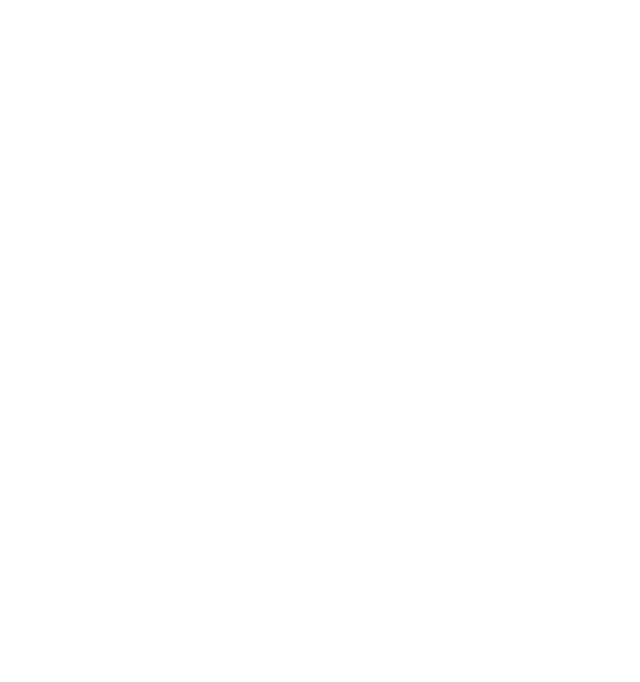
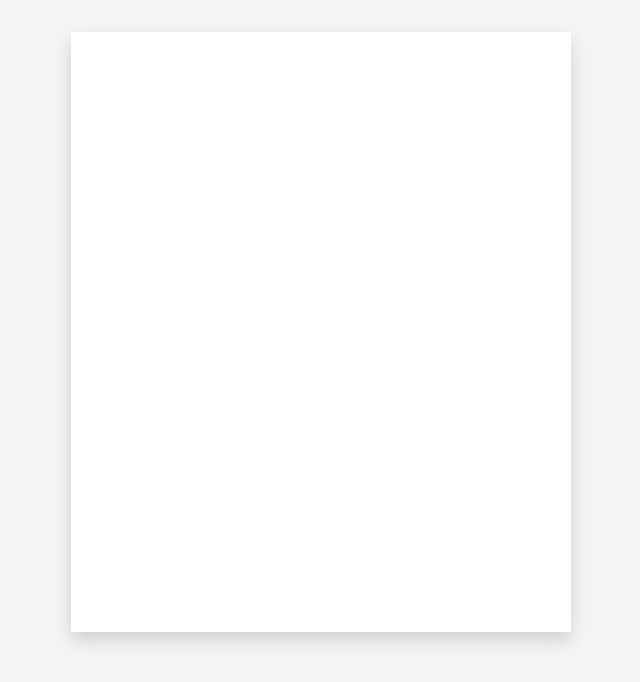
Before and after one commit to BasharNader/Open-Weather, a React (Create React App) app: page / in a window 1280 px wide. Shown: the top 682 px of the page, without its empty margins (319-959 px from the left). Built offline with nearby package versions, Linux system fonts and the light colour scheme.

Commit message:
basic styling

```diff
--- a/src/App.css
+++ b/src/App.css
@@ -1,38 +1,7 @@
 .App {
-  text-align: center;
+  max-width: 500px;
+  background-color: #fff;
+  margin: auto;
+  min-height: 600px;
+  box-shadow: 0 .5rem 1rem rgba(0,0,0,.15)!important;
 }
-
-.App-logo {
-  height: 40vmin;
-  pointer-events: none;
-}
-
-@media (prefers-reduced-motion: no-preference) {
-  .App-logo {
-    animation: App-logo-spin infinite 20s linear;
-  }
-}
-
-.App-header {
-  background-color: #282c34;
-  min-height: 100vh;
-  display: flex;
-  flex-direction: column;
-  align-items: center;
-  justify-content: center;
-  font-size: calc(10px + 2vmin);
-  color: white;
-}
-
-.App-link {
-  color: #61dafb;
-}
-
-@keyframes App-logo-spin {
-  from {
-    transform: rotate(0deg);
-  }
-  to {
-    transform: rotate(360deg);
-  }
-}
--- a/src/index.css
+++ b/src/index.css
@@ -1,13 +1,13 @@
-body {
+* {
   margin: 0;
-  font-family: -apple-system, BlinkMacSystemFont, 'Segoe UI', 'Roboto', 'Oxygen',
-    'Ubuntu', 'Cantarell', 'Fira Sans', 'Droid Sans', 'Helvetica Neue',
-    sans-serif;
-  -webkit-font-smoothing: antialiased;
-  -moz-osx-font-smoothing: grayscale;
+  padding: 0;
+  box-sizing: border-box;
 }
 
-code {
-  font-family: source-code-pro, Menlo, Monaco, Consolas, 'Courier New',
-    monospace;
+body {
+  font-family: Arial, Helvetica, sans-serif;
+  line-height: 1.6;
+  background-color: #f4f4f4;
+  color: #333;
+  padding: 2rem;
 }
```
Also changed, not shown: 1 other file (tests, documents, lock files or other folders).
